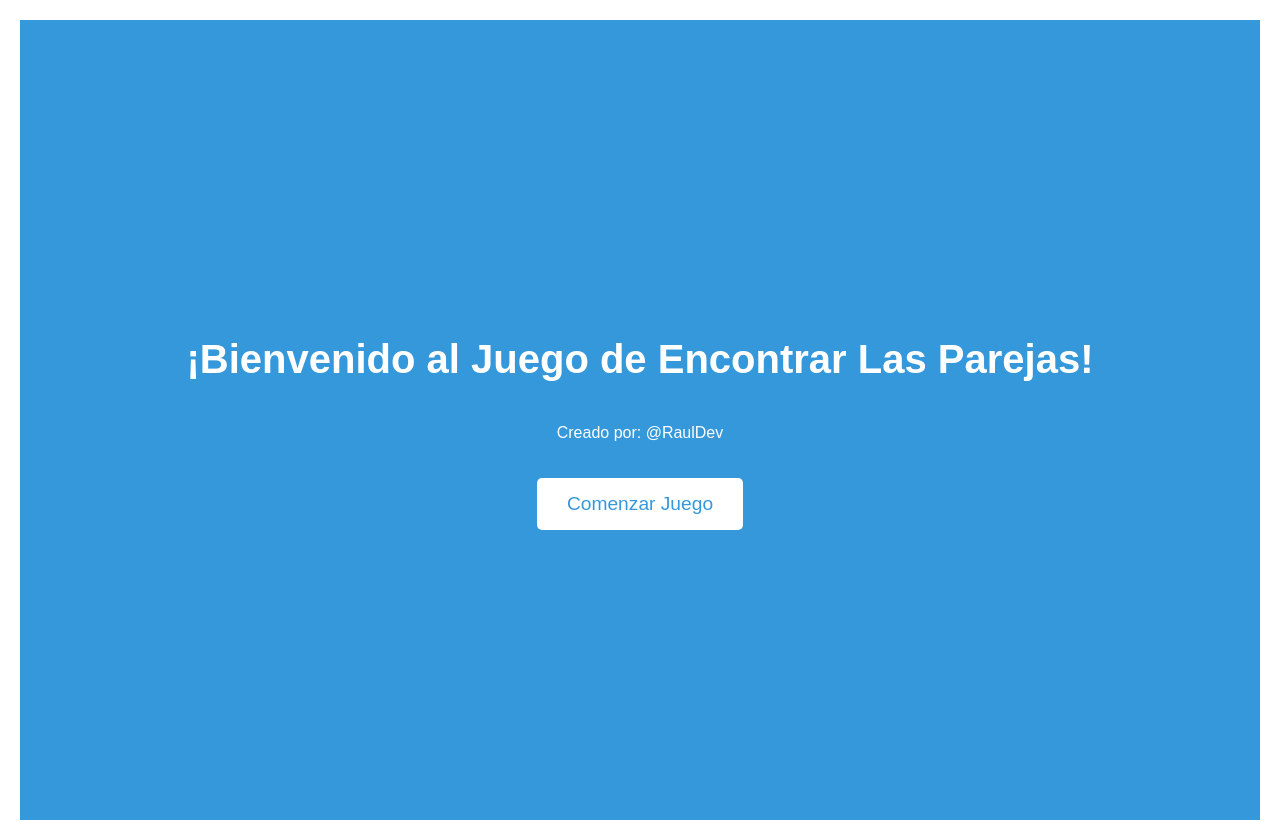
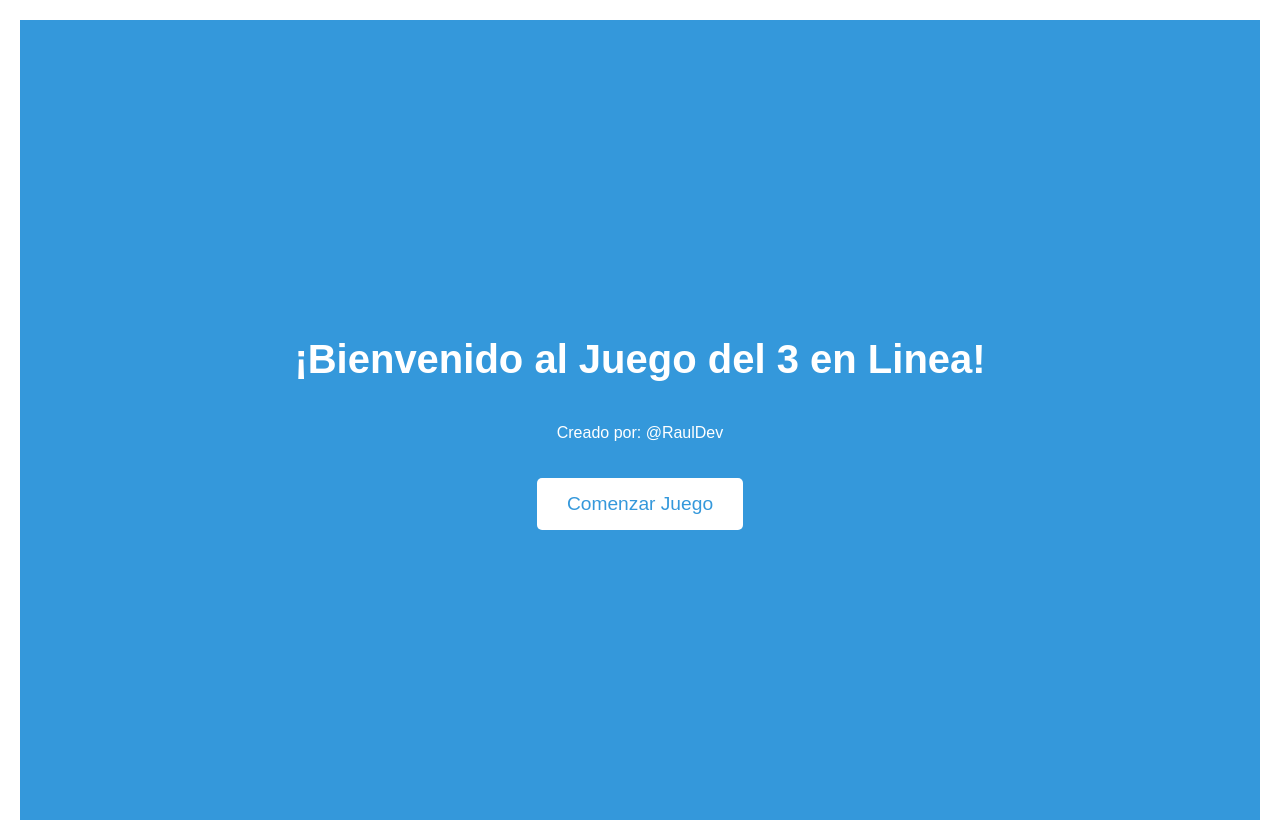
Before and after one commit to Raulalvarezweb/Juego3enlinea, a plain HTML site: page index.html in a window 1280 px wide. Drawn offline with Linux system fonts and the light colour scheme.

Commit message:
Add files via upload

```diff
--- a/index.html
+++ b/index.html
@@ -9,7 +9,7 @@
 <body>
      <!-- Pantalla de Inicio -->
      <div id="pantalla-inicio" class="pantalla-inicio">
-        <h1>¡Bienvenido al Juego de Encontrar Las Parejas!</h1>
+        <h1>¡Bienvenido al Juego del 3 en Linea!</h1>
         <p>Creado por: @RaulDev</p>
         <button id="comenzar-juego">Comenzar Juego</button>
     </div>
--- a/tablero.js
+++ b/tablero.js
@@ -1,4 +1,4 @@
-// Pantallas principales
+// variables de la pantalla de inicio
 const pantallaInicio = document.getElementById("pantalla-inicio");
 const pantallaJuego = document.getElementById("pantalla-juego");
 const comenzarJuegoBtn = document.getElementById("comenzar-juego");
```
